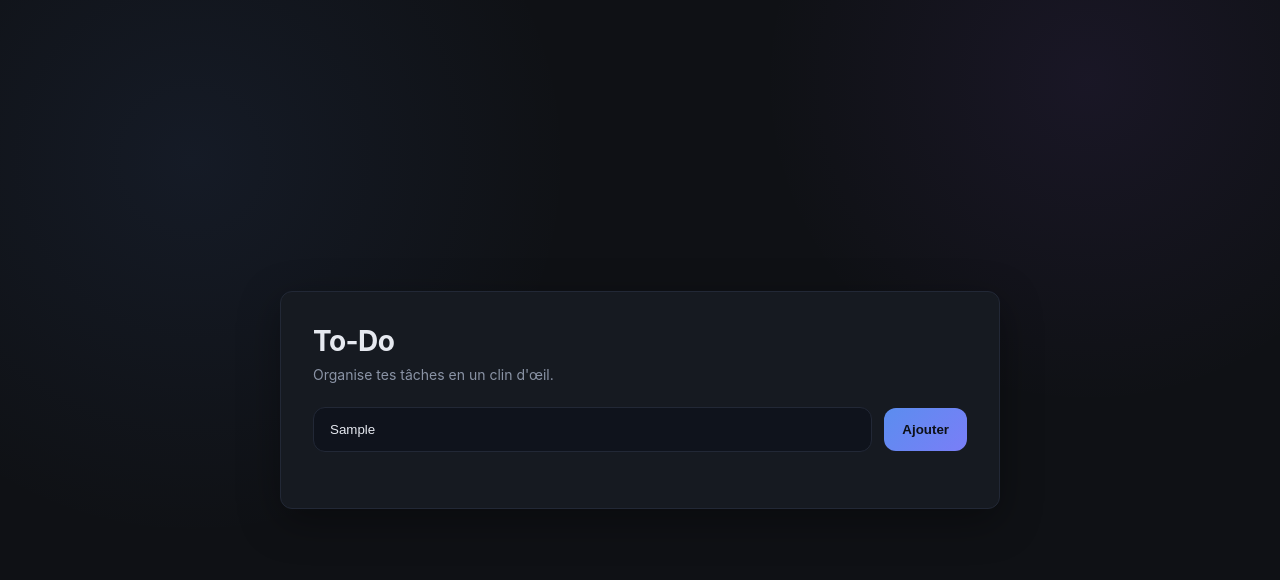
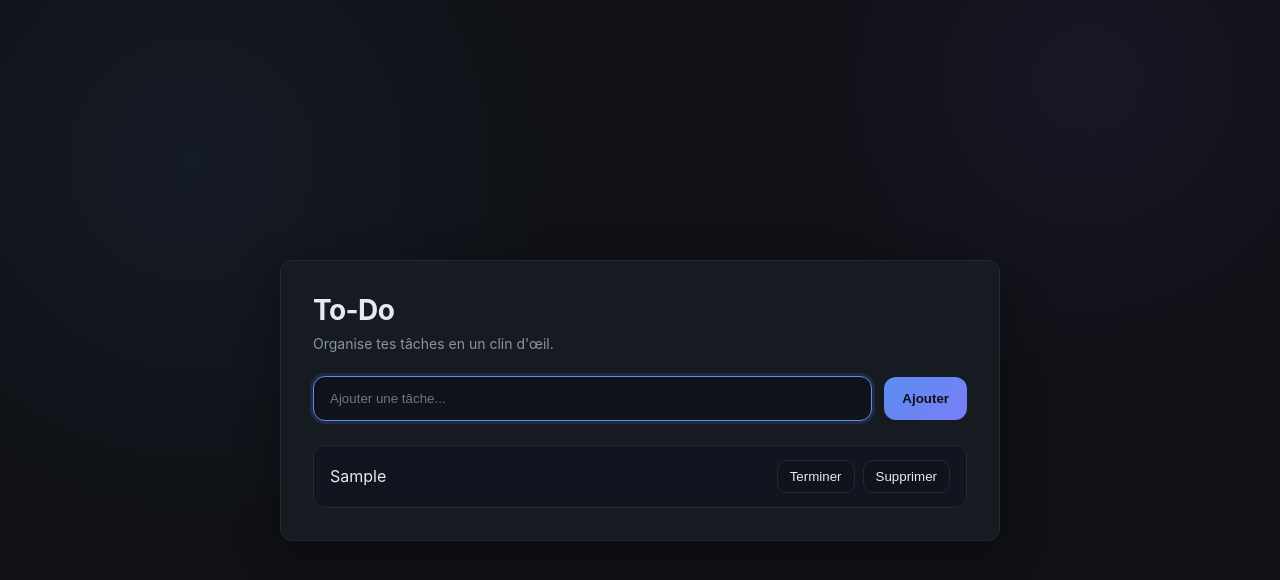
Before and after one commit to astridgrace/Simple_to_do, a plain HTML site: page index.html in a window 1280 px wide. Both pictures are taken after typing "Sample" into the empty fields and a click on the button "Ajouter". Drawn offline with Linux system fonts and the light colour scheme.

Commit message:
principal layout coding

```diff
--- a/script.js
+++ b/script.js
@@ -1 +1,73 @@
-// La logique JavaScript sera ajoutée ici (ajout, suppression, persistance des tâches).
+// Éléments du DOM
+const taskInput = document.getElementById('task-input');
+const addBtn = document.getElementById('add-btn');
+const taskList = document.getElementById('task-list');
+
+/**
+ * Crée un élément de tâche et l'ajoute à la liste.
+ * @param {string} text - Intitulé de la tâche.
+ */
+function addTask(text) {
+  const trimmed = text.trim();
+  if (!trimmed) return;
+
+  const li = document.createElement('li');
+  li.className = 'task';
+
+  const label = document.createElement('span');
+  label.className = 'task__label';
+  label.textContent = trimmed;
+
+  const actions = document.createElement('div');
+  actions.className = 'task__actions';
+
+  const toggleBtn = document.createElement('button');
+  toggleBtn.type = 'button';
+  toggleBtn.className = 'task__toggle';
+  toggleBtn.textContent = 'Terminer';
+
+  const deleteBtn = document.createElement('button');
+  deleteBtn.type = 'button';
+  deleteBtn.className = 'task__delete';
+  deleteBtn.textContent = 'Supprimer';
+
+  actions.appendChild(toggleBtn);
+  actions.appendChild(deleteBtn);
+
+  li.appendChild(label);
+  li.appendChild(actions);
+  taskList.appendChild(li);
+}
+
+/**
+ * Gère le clic sur le bouton "Ajouter" ou la touche Entrée.
+ */
+function handleAdd() {
+  addTask(taskInput.value);
+  taskInput.value = '';
+  taskInput.focus();
+}
+
+/**
+ * Délégation d'événements pour gérer les actions sur les tâches.
+ */
+function handleListClick(event) {
+  const target = event.target;
+  const item = target.closest('li');
+  if (!item) return;
+
+  if (target.classList.contains('task__delete')) {
+    item.remove();
+  }
+
+  if (target.classList.contains('task__toggle')) {
+    item.classList.toggle('is-done');
+  }
+}
+
+// Écouteurs
+addBtn.addEventListener('click', handleAdd);
+taskInput.addEventListener('keydown', (event) => {
+  if (event.key === 'Enter') handleAdd();
+});
+taskList.addEventListener('click', handleListClick);
--- a/style.css
+++ b/style.css
@@ -110,6 +110,56 @@ body {
   gap: 12px;
 }
 
+.task {
+  display: flex;
+  justify-content: space-between;
+  align-items: center;
+  padding: 14px 16px;
+  background: #111520;
+  border: 1px solid var(--border);
+  border-radius: var(--radius);
+  transition: border-color var(--transition), transform var(--transition);
+}
+
+.task:hover {
+  border-color: var(--accent);
+  transform: translateY(-1px);
+}
+
+.task__label {
+  color: var(--text);
+}
+
+.task__actions {
+  display: flex;
+  gap: 8px;
+}
+
+.task__actions button {
+  padding: 8px 12px;
+  border: 1px solid var(--border);
+  border-radius: 10px;
+  background: #0f131c;
+  color: var(--text);
+  cursor: pointer;
+  transition: border-color var(--transition), background var(--transition);
+}
+
+.task__actions button:hover {
+  border-color: var(--accent);
+  background: #141a26;
+}
+
+.task.is-done {
+  border-color: #2f3a52;
+  opacity: 0.8;
+}
+
+.task.is-done .task__label {
+  text-decoration: line-through;
+  color: var(--muted);
+}
+
 .task-list__empty {
   color: var(--muted);
   text-align: center;
```
